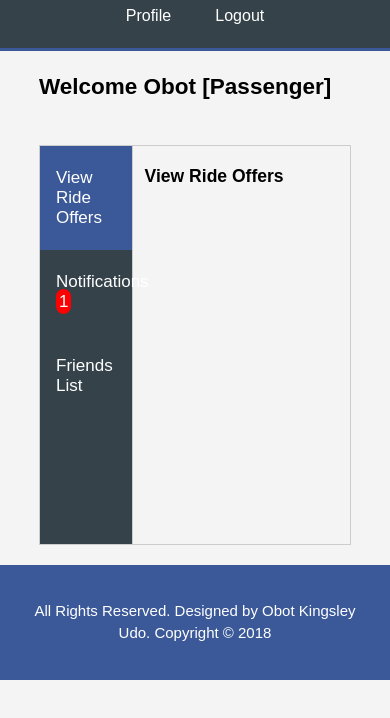
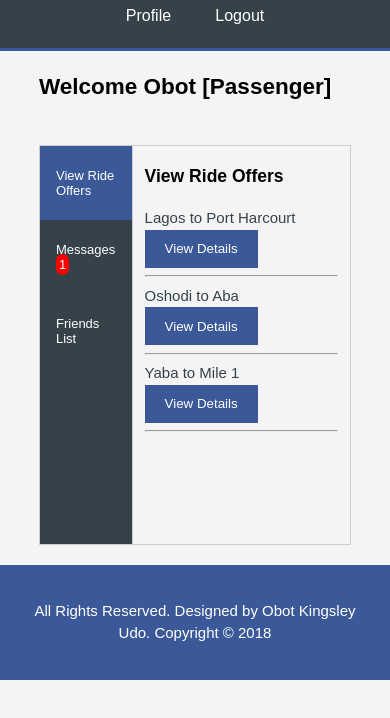
Before and after one commit to kingsman20/Ride-My-Way, a plain HTML site: page UI/passenger_page.html in a window 390 px wide. Shown: the part 94-812 px from the top of the page. Drawn offline with Linux system fonts and the light colour scheme.

Commit message:
[finishes #158386266] Added form elements show ride offer

```diff
--- a/UI/css/style.css
+++ b/UI/css/style.css
@@ -205,6 +205,9 @@ footer {
         display: block;
         width: 100%;
     }
+    .tab button {
+        font-size: 13px;
+    }
     #register form input[type="email"] {
         width: 100%;
         margin-bottom: 5px;
--- a/UI/passenger_page.html
+++ b/UI/passenger_page.html
@@ -43,13 +43,17 @@ Organization: Preparatory Project for Andela Bootcamp
                 <!-- Tab Area -->
                 <div class="tab">
                   <button class="tablinks" onclick="passengerMenu(event, 'viewOffer')" id="defaultOpen">View Ride Offers</button>
-                  <button class="tablinks" onclick="passengerMenu(event, 'notification')">Notifications <span class="notify">1</span></button>
+                  <button class="tablinks" onclick="passengerMenu(event, 'notification')">Messages <span class="notify">1</span></button>
                   <button class="tablinks" onclick="passengerMenu(event, 'friends')">Friends List</button>
                 </div>
 
                 <div id="viewOffer" class="tabcontent">
                   <h3>View Ride Offers</h3>
-                  <p></p>
+                  <div>
+                    <span class="offer">Lagos to Port Harcourt  </span><button type="button" id="login" class="button_1">View Details</button><hr>
+                    <span class="offer">Oshodi to Aba  </span><button type="button" id="login" class="button_1">View Details</button><hr>
+                    <span class="offer">Yaba to Mile 1  </span><button type="button" id="login" class="button_1">View Details</button><hr>
+                  </div>
                 </div>
 
                 <div id="notification" class="tabcontent">
```
